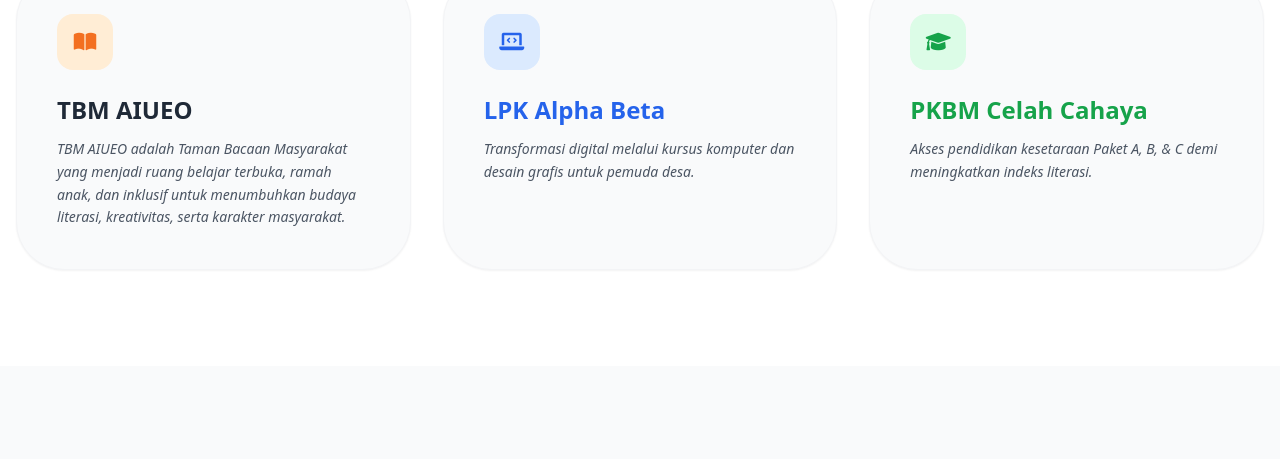
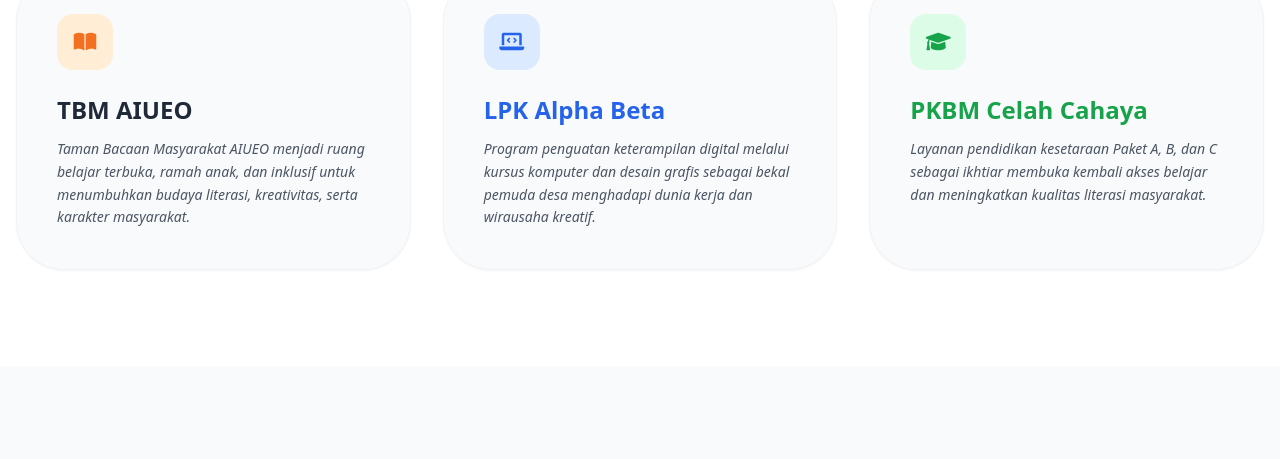
Before and after one commit to AdminPKBM/2026, a plain HTML site: page index.html in a window 1280 px wide. Shown: the part 1460-1919 px from the top of the page. Drawn offline with nearby package versions, Linux system fonts and the light colour scheme.

Commit message:
Update index.html

```diff
--- a/index.html
+++ b/index.html
@@ -111,29 +111,52 @@
 
    <section id="program" class="py-24 bg-white relative">
     <div class="max-w-7xl mx-auto px-4 grid md:grid-cols-3 gap-8">
+
+        <!-- TBM AIUEO -->
         <div class="p-10 bg-gray-50 rounded-[3rem] border border-gray-100 shadow-sm hover:border-ngejah transition group">
-                <div class="w-14 h-14 bg-orange-100 text-ngejah rounded-2xl flex items-center justify-center mb-6 group-hover:bg-ngejah group-hover:text-white transition">
+            <div class="w-14 h-14 bg-orange-100 text-ngejah rounded-2xl flex items-center justify-center mb-6
+                        group-hover:bg-ngejah group-hover:text-white transition">
                 <i class="fa-solid fa-book-open text-xl"></i>
             </div>
             <h3 class="text-2xl font-black mb-3">TBM AIUEO</h3>
-                <p class="text-sm text-gray-600 leading-relaxed italic">TBM AIUEO adalah Taman Bacaan Masyarakat yang menjadi ruang belajar terbuka, ramah anak, dan inklusif untuk menumbuhkan budaya literasi, kreativitas, serta karakter masyarakat.</p>
+            <p class="text-sm text-gray-600 leading-relaxed italic">
+                Taman Bacaan Masyarakat AIUEO menjadi ruang belajar terbuka,
+                ramah anak, dan inklusif untuk menumbuhkan budaya literasi,
+                kreativitas, serta karakter masyarakat.
+            </p>
         </div>
+
+        <!-- LPK Alpha Beta -->
         <div class="p-10 bg-gray-50 rounded-[3rem] border border-gray-100 shadow-sm hover:border-blue-600 transition group">
-                <div class="w-14 h-14 bg-blue-100 text-blue-600 rounded-2xl flex items-center justify-center mb-6 group-hover:bg-blue-600 group-hover:text-white transition">
+            <div class="w-14 h-14 bg-blue-100 text-blue-600 rounded-2xl flex items-center justify-center mb-6
+                        group-hover:bg-blue-600 group-hover:text-white transition">
                 <i class="fa-solid fa-laptop-code text-xl"></i>
             </div>
             <h3 class="text-2xl font-black mb-3 text-blue-600">LPK Alpha Beta</h3>
-                <p class="text-sm text-gray-600 leading-relaxed italic">Transformasi digital melalui kursus komputer dan desain grafis untuk pemuda desa.</p>
+            <p class="text-sm text-gray-600 leading-relaxed italic">
+                Program penguatan keterampilan digital melalui kursus komputer
+                dan desain grafis sebagai bekal pemuda desa menghadapi dunia kerja
+                dan wirausaha kreatif.
+            </p>
         </div>
+
+        <!-- PKBM Celah Cahaya -->
         <div class="p-10 bg-gray-50 rounded-[3rem] border border-gray-100 shadow-sm hover:border-green-600 transition group">
-                <div class="w-14 h-14 bg-green-100 text-green-600 rounded-2xl flex items-center justify-center mb-6 group-hover:bg-green-600 group-hover:text-white transition">
+            <div class="w-14 h-14 bg-green-100 text-green-600 rounded-2xl flex items-center justify-center mb-6
+                        group-hover:bg-green-600 group-hover:text-white transition">
                 <i class="fa-solid fa-graduation-cap text-xl"></i>
             </div>
             <h3 class="text-2xl font-black mb-3 text-green-600">PKBM Celah Cahaya</h3>
-                <p class="text-sm text-gray-600 leading-relaxed italic">Akses pendidikan kesetaraan Paket A, B, & C demi meningkatkan indeks literasi.</p>
+            <p class="text-sm text-gray-600 leading-relaxed italic">
+                Layanan pendidikan kesetaraan Paket A, B, dan C sebagai
+                ikhtiar membuka kembali akses belajar dan meningkatkan
+                kualitas literasi masyarakat.
+            </p>
         </div>
+
     </div>
 </section>
+
 
     <section id="galeri" class="py-24 bg-gray-50">
     <div class="max-w-7xl mx-auto px-4">
```
Lines whose indentation alone changed are shown as unchanged.
